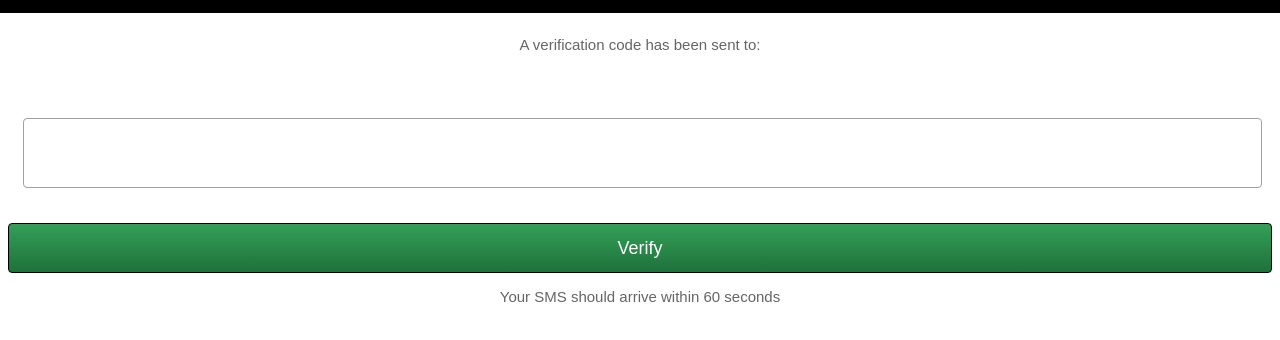
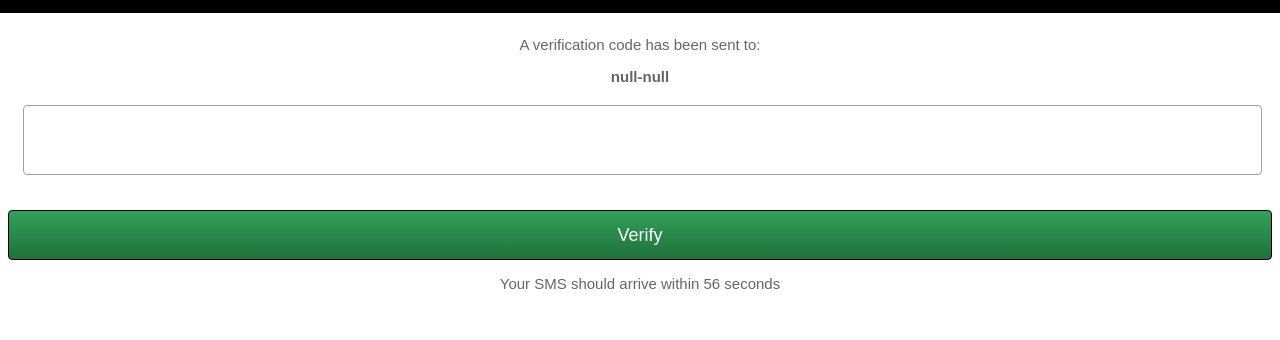
Before and after one commit to FreeportMobile/Freemit, a website: page public/verify.html in a window 1280 px wide. Shown: the part 42-382 px from the top of the page. Drawn offline with nearby package versions, Linux system fonts and the light colour scheme.

Commit message:
Countdown and number display

```diff
--- a/public/verify.html
+++ b/public/verify.html
@@ -25,7 +25,21 @@
         padding-right: 30px;
         padding-bottom: 15px;
         padding-top: 15px;
+    }
 
+
+      #show_number{
+        font-size: 15px;
+        font-weight: bold;
+        display: flex;
+        justify-content: center;
+        color: #656565;
+        width: calc(100% - 60px);
+        text-align: center;
+        padding-left: 30px;
+        padding-right: 30px;
+        padding-bottom: 0px;
+        padding-top: 0px;
     }
 
     #top_container{
@@ -84,7 +98,7 @@
         height: 70px;
         border-radius: 4px;
         font-size: 24px;
-        padding-left: 15px;
+        text-align: center;
         outline: none;
         color: #545454;
         background-color: white;
@@ -125,7 +139,7 @@
     <button type="button" id="cancel_btn">Cancel</button>
 
     <div class="text">A verification code has been sent to:</div>
-    <div id="showNumber" class="text"></div>
+    <div id="show_number"></div>
 
   <div id="number_container">
       <div id="verification_code_container">
@@ -133,14 +147,20 @@
       </div>
 
   </div>
-
-
-
       <button type="button" id="verify">Verify</button>
-   <div class="text"> Your SMS should arrive within 60 seconds </div>
+   <div class="text" id="count"></div>
 
 <script src="/socket.io/socket.io.js"></script>
 <script>
+
+//-- 60 SECOND COUNTDOWN
+var count = 60, timer = setInterval(function() {
+    document.getElementById("count").innerHTML = 'Your SMS should arrive within '+(count--)+' seconds' ;
+    if(count == 0){
+        clearInterval(timer);
+         document.getElementById("count").innerHTML = "";
+    }
+}, 1000);
 
 //-- SET UP EVENT LISTENERS
 document.getElementById("verify").addEventListener("click", verify);
@@ -148,7 +168,8 @@ document.getElementById("cancel_btn").addEventListener("click", cancelBtn);
 
 //-- GET HE PHONE NUMBER
 var phoneNumber = localStorage.getItem("phoneNumber");
-document.getElementById("showNumber").innerHTML = phoneNumber;
+var countryCode = localStorage.getItem("countryCode");
+document.getElementById("show_number").innerHTML = countryCode +'-'+phoneNumber;
 
 //-- GET AND CHECK THE CODE AND NUMBER
 function verify() {
```
Also changed, not shown: public/login.html (+2 -1 lines), public/signup.html (+2 -1 lines).
